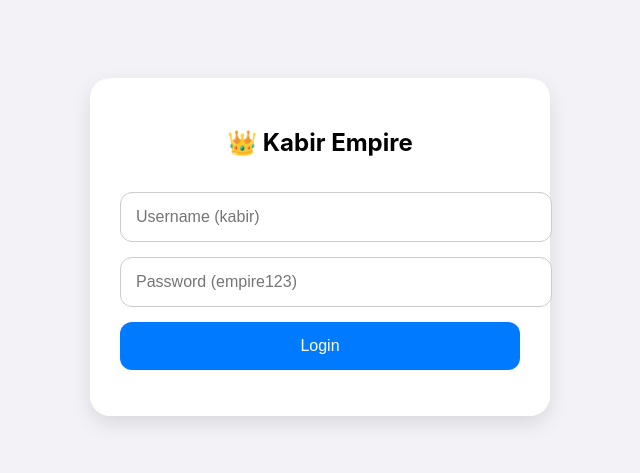
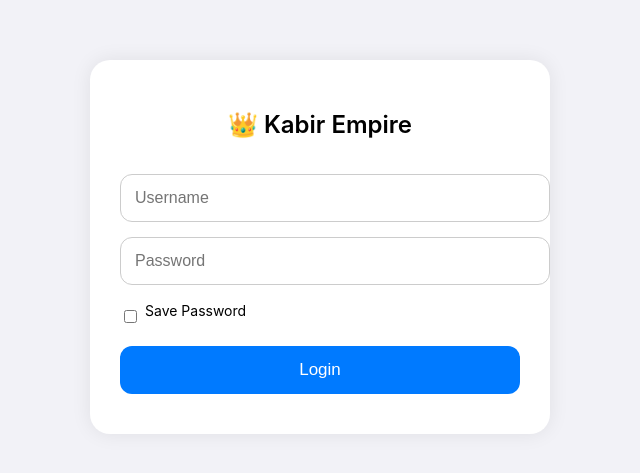
Before and after one commit to kabirempire/track, a plain HTML site: page index.html in a window 1280 px wide. Shown: the part 153-626 px from the top of the page, without its empty margins (320-960 px from the left). Drawn offline with Linux system fonts and the light colour scheme.

Commit message:
Update index.html

```diff
--- a/index.html
+++ b/index.html
@@ -1,10 +1,11 @@
 <!DOCTYPE html>
 <html lang="en">
 <head>
+  <meta charset="UTF-8" />
+  <title>Kabir Empire - Login</title>
   <meta name="viewport" content="width=device-width, initial-scale=1.0, maximum-scale=1.0, user-scalable=no">
   <meta name="apple-mobile-web-app-capable" content="yes">
   <meta name="theme-color" content="#ffffff">
-  <title>Kabir Empire - Login</title>
   <style>
     body {
       margin: 0;
@@ -18,44 +19,99 @@
     .login-box {
       width: 90%;
       max-width: 400px;
-      background: #fff;
+      background: white;
+      padding: 30px;
       border-radius: 20px;
-      box-shadow: 0 8px 20px rgba(0,0,0,0.1);
-      padding: 30px;
+      box-shadow: 0 0 20px rgba(0, 0, 0, 0.08);
     }
-    input, button {
+    .login-box h2 {
+      text-align: center;
+      font-weight: 600;
+      font-size: 24px;
+      margin-bottom: 20px;
+    }
+    .login-box input {
       width: 100%;
-      padding: 15px;
+      padding: 14px;
       margin-top: 15px;
+      border-radius: 12px;
       border: 1px solid #ccc;
+      font-size: 16px;
+    }
+    .login-box button {
+      width: 100%;
+      margin-top: 20px;
+      padding: 14px;
       border-radius: 12px;
-      font-size: 16px;
-      outline: none;
-    }
-    button {
+      border: none;
       background-color: #007aff;
       color: white;
-      border: none;
+      font-size: 17px;
+      font-weight: 500;
+      transition: background 0.3s;
+    }
+    .login-box button:hover {
+      background-color: #005fcc;
+    }
+    .login-box .error {
+      color: red;
+      margin-top: 10px;
+      text-align: center;
+    }
+    .remember {
+      margin-top: 10px;
+      font-size: 14px;
+      display: flex;
+      align-items: center;
+    }
+    .remember input {
+      width: auto;
+      margin-right: 8px;
     }
   </style>
 </head>
 <body>
   <div class="login-box">
-    <h2 style="text-align:center;">👑 Kabir Empire</h2>
-    <input type="text" id="username" placeholder="Username (kabir)">
-    <input type="password" id="password" placeholder="Password (empire123)">
-    <button onclick="login()">Login</button>
-    <p id="error" style="color:red; text-align:center;"></p>
+    <h2>👑 Kabir Empire</h2>
+    <form onsubmit="return login(event)">
+      <input type="text" id="username" placeholder="Username" autocomplete="username" required>
+      <input type="password" id="password" placeholder="Password" autocomplete="current-password" required>
+      <div class="remember">
+        <input type="checkbox" id="remember"> <label for="remember">Save Password</label>
+      </div>
+      <button type="submit">Login</button>
+      <div class="error" id="errorMsg"></div>
+    </form>
   </div>
 
   <script>
-    function login() {
-      const user = document.getElementById('username').value;
-      const pass = document.getElementById('password').value;
-      if (user === 'kabir' && pass === 'empire123') {
-        window.location.href = 'tracker.html';
+    window.onload = function () {
+      const savedUsername = localStorage.getItem("savedUsername");
+      const savedPassword = localStorage.getItem("savedPassword");
+      if (savedUsername && savedPassword) {
+        document.getElementById("username").value = savedUsername;
+        document.getElementById("password").value = savedPassword;
+        document.getElementById("remember").checked = true;
+      }
+    }
+
+    function login(e) {
+      e.preventDefault();
+      const user = document.getElementById("username").value;
+      const pass = document.getElementById("password").value;
+      const remember = document.getElementById("remember").checked;
+
+      if (user.toLowerCase() === "kabir" && pass === "Empire123") {
+        if (remember) {
+          localStorage.setItem("savedUsername", user);
+          localStorage.setItem("savedPassword", pass);
+        } else {
+          localStorage.removeItem("savedUsername");
+          localStorage.removeItem("savedPassword");
+        }
+        window.location.href = "tracker.html";
       } else {
-        document.getElementById('error').innerText = 'Wrong credentials!';
+        document.getElementById("errorMsg").innerText = "Invalid Username or Password";
       }
     }
   </script>
```
